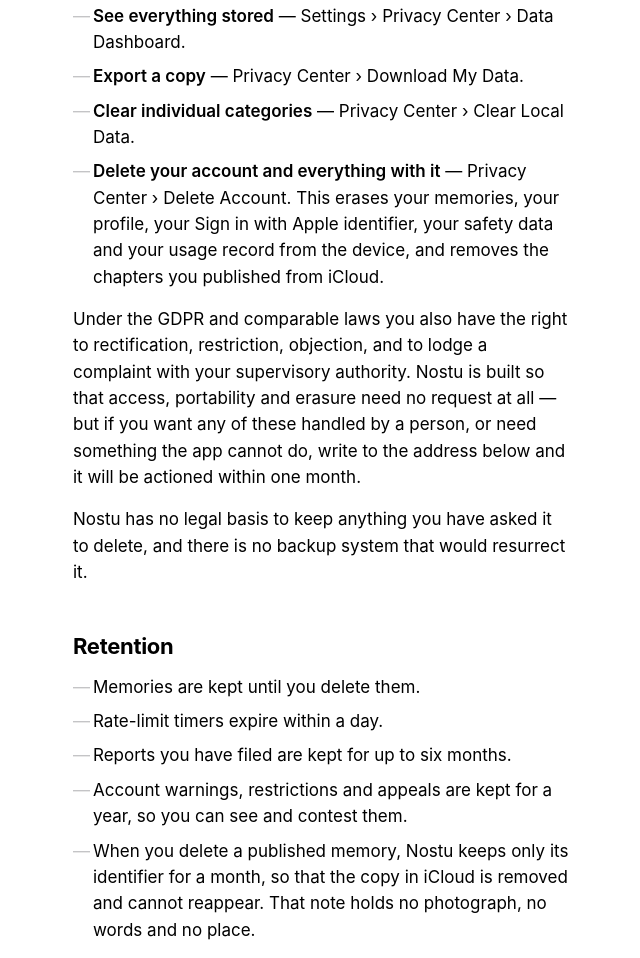
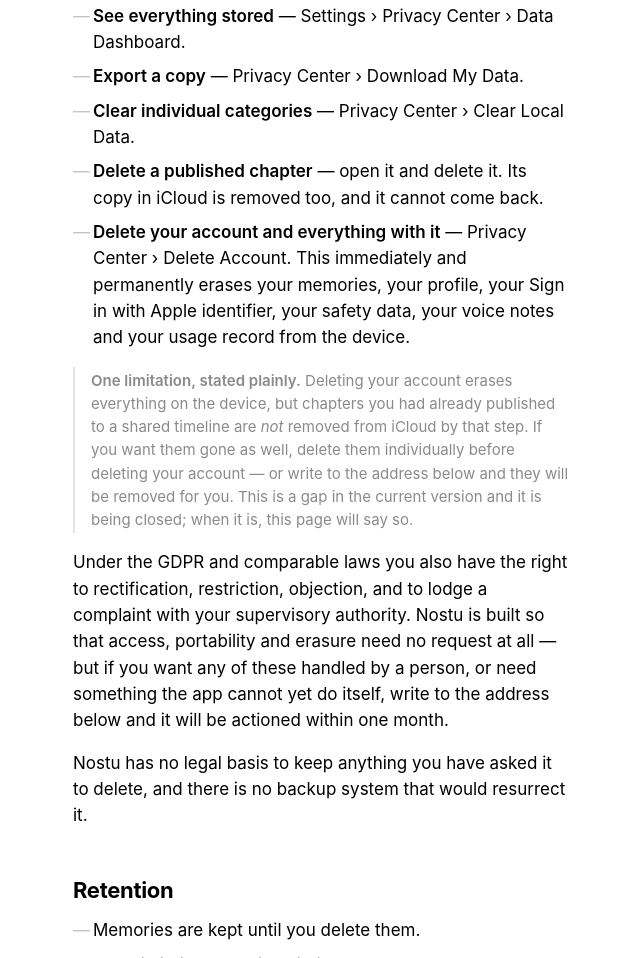
Before and after one commit to villainbot224/nostu-privacy, a plain HTML site: page index.html in a window 1280 px wide. Shown: the part 9358-10316 px from the top of the page, without its empty margins (319-959 px from the left). Drawn offline with Linux system fonts and the light colour scheme.

Commit message:
Correct account-deletion scope: published chapters are not removed from iCloud by account deletion

```diff
--- a/index.html
+++ b/index.html
@@ -460,9 +460,13 @@
       <li><strong>See everything stored</strong> — Settings › Privacy Center › Data Dashboard.</li>
       <li><strong>Export a copy</strong> — Privacy Center › Download My Data.</li>
       <li><strong>Clear individual categories</strong> — Privacy Center › Clear Local Data.</li>
-      <li><strong>Delete your account and everything with it</strong> — Privacy Center › Delete Account. This erases your memories, your profile, your Sign in with Apple identifier, your safety data and your usage record from the device, and removes the chapters you published from iCloud.</li>
+      <li><strong>Delete a published chapter</strong> — open it and delete it. Its copy in iCloud is removed too, and it cannot come back.</li>
+      <li><strong>Delete your account and everything with it</strong> — Privacy Center › Delete Account. This immediately and permanently erases your memories, your profile, your Sign in with Apple identifier, your safety data, your voice notes and your usage record from the device.</li>
     </ul>
-    <p>Under the GDPR and comparable laws you also have the right to rectification, restriction, objection, and to lodge a complaint with your supervisory authority. Nostu is built so that access, portability and erasure need no request at all — but if you want any of these handled by a person, or need something the app cannot do, write to the address below and it will be actioned within one month.</p>
+    <div class="note">
+      <p><strong>One limitation, stated plainly.</strong> Deleting your account erases everything on the device, but chapters you had already published to a shared timeline are <em>not</em> removed from iCloud by that step. If you want them gone as well, delete them individually before deleting your account — or write to the address below and they will be removed for you. This is a gap in the current version and it is being closed; when it is, this page will say so.</p>
+    </div>
+    <p>Under the GDPR and comparable laws you also have the right to rectification, restriction, objection, and to lodge a complaint with your supervisory authority. Nostu is built so that access, portability and erasure need no request at all — but if you want any of these handled by a person, or need something the app cannot yet do itself, write to the address below and it will be actioned within one month.</p>
     <p>Nostu has no legal basis to keep anything you have asked it to delete, and there is no backup system that would resurrect it.</p>
   </section>
 
```
